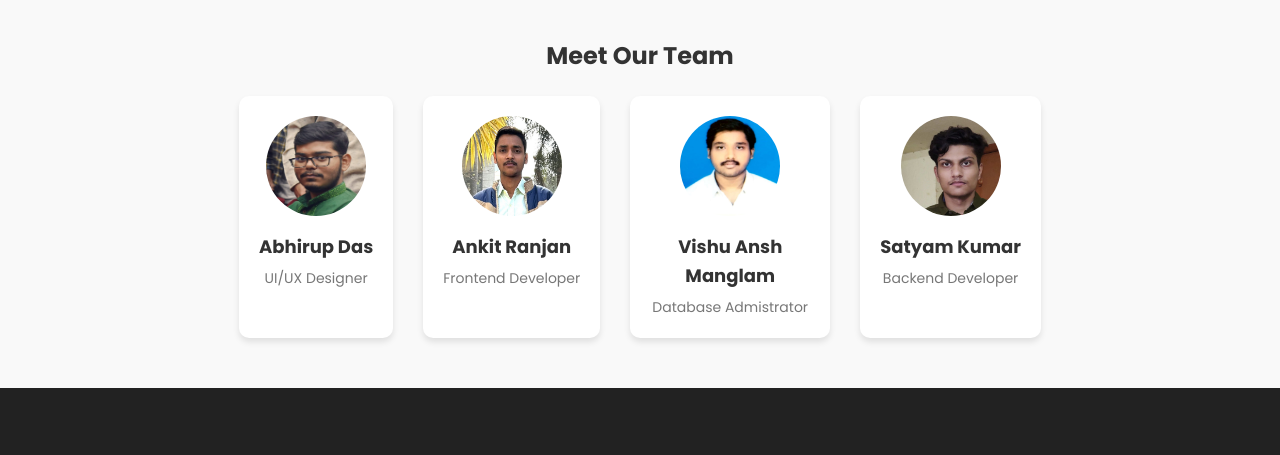
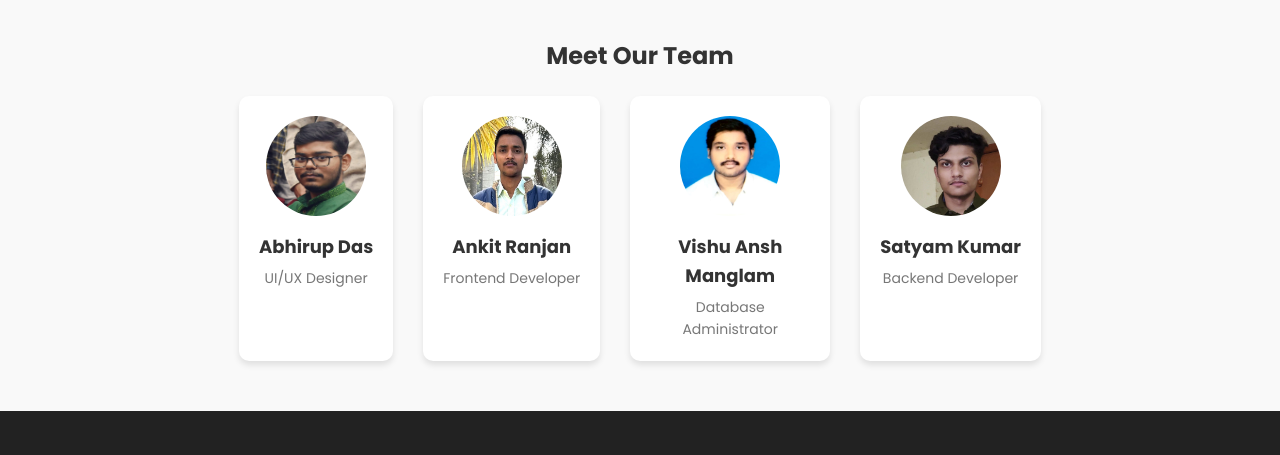
Before and after one commit to Estate-mediator/Real-estate-management, a plain HTML site: page index.html in a window 1280 px wide. Shown: the part 3377-3832 px from the top of the page. Drawn offline with Linux system fonts and the light colour scheme.

Commit message:
some fixes

```diff
--- a/index.html
+++ b/index.html
@@ -1166,7 +1166,7 @@
             <div class="team-member">
                 <img src="photos/vishu.jpg" alt="Designer">
                 <h4>Vishu Ansh Manglam</h4>
-                <p>Database Admistrator</p>
+                <p>Database Administrator</p>
             </div>
             <div class="team-member">
                 <img src="photos/satyam.jpg" alt="Intern">
```
